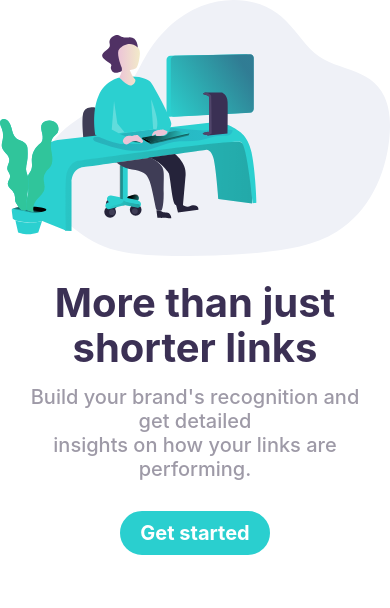
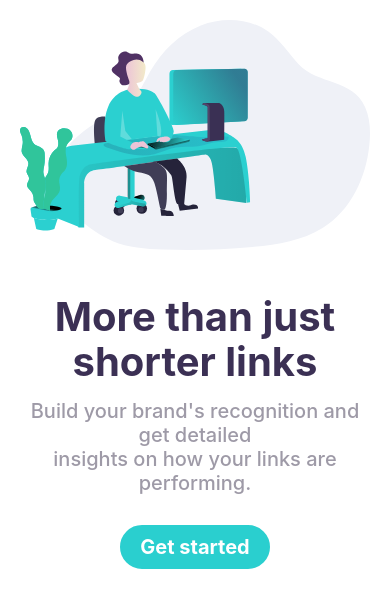
Before and after one commit to prajwal-naik/shortly, a Next.js app: page /components/Intro in a window 390 px wide. Shown: the top 608 px of the page. Built offline with nearby package versions, Linux system fonts and the light colour scheme.

Commit message:
mobile screen - image fix 2

```diff
--- a/pages/components/Intro.module.css
+++ b/pages/components/Intro.module.css
@@ -156,6 +156,7 @@
 
     .mobileImage{
         display: block;
+        padding: 20px
     }
 
     .mobileImage > img{
```
